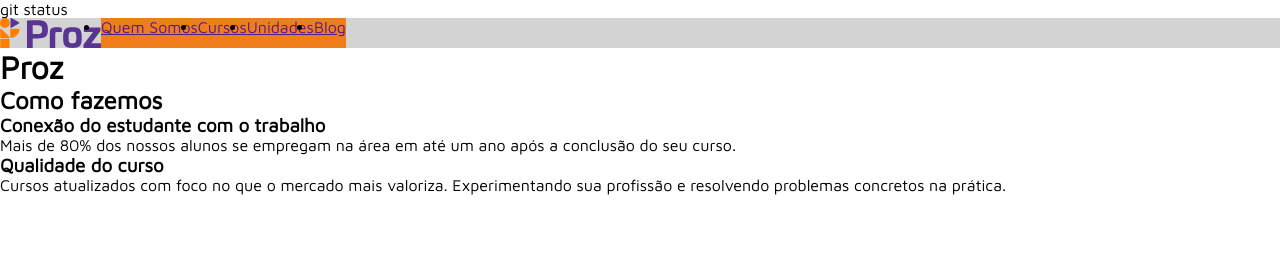
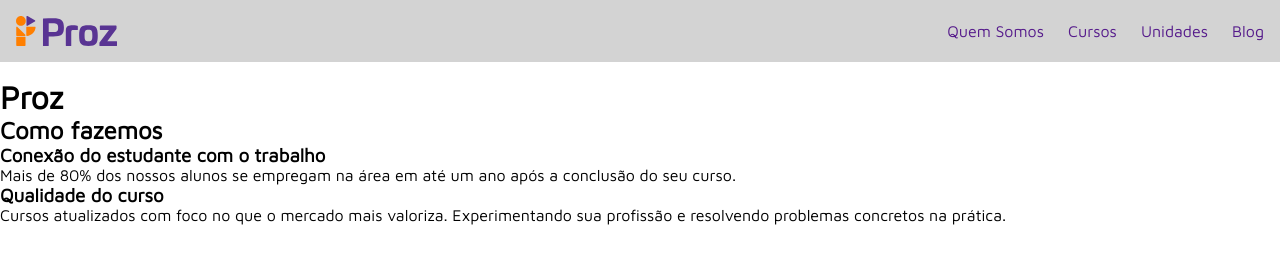
Before and after one commit to igor-menezes/PROSaulas, a plain HTML site: page aula-css-02/index.html in a window 1280 px wide. Drawn offline with Linux system fonts and the light colour scheme.

Commit message:
Final aula 02 css

```diff
--- a/aula-css-02/index.html
+++ b/aula-css-02/index.html
@@ -1,4 +1,4 @@
-git status<!DOCTYPE html>
+<!DOCTYPE html>
 <html lang="en">
 
 <head>
--- a/aula-css-02/style.css
+++ b/aula-css-02/style.css
@@ -7,13 +7,27 @@
 header {
   background-color: lightgrey;
   display: flex;
+  justify-content: space-between;
+  padding: 1rem;
+  margin-bottom: 1rem;
 }
 
 nav {
-  background-color: #ef7d19;
-
+  background-color: none;
 }
 
 ul{
   display: flex;
+  align-items: center;
+  height: 100%;
+  text-decoration-style: none;
 }
+
+li{
+  margin-left: 1.5rem;
+  list-style: none;
+}
+
+a{
+  text-decoration: none;
+}
```
